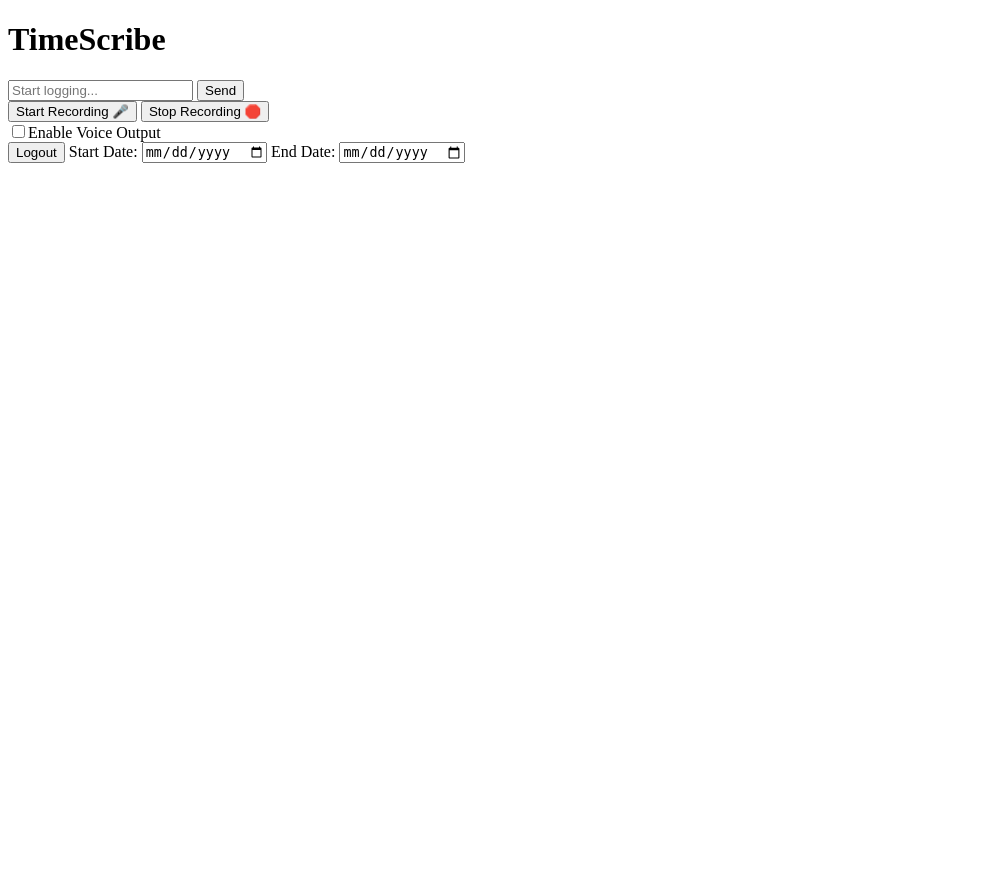
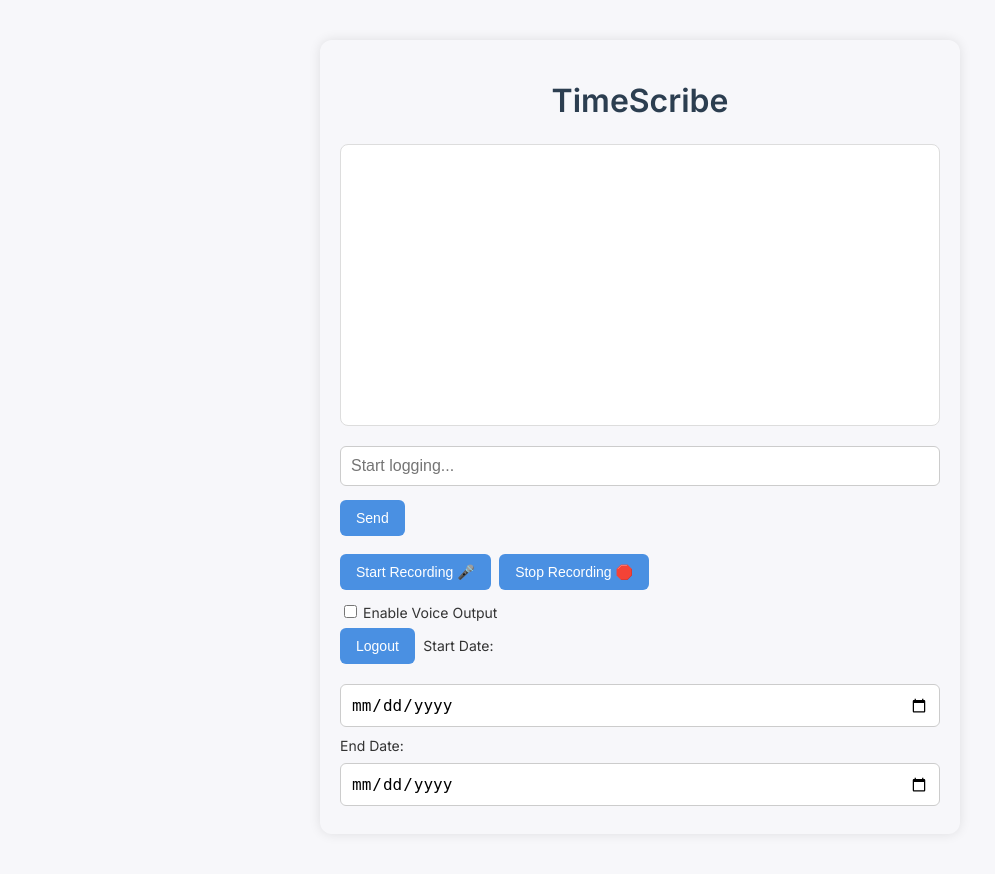
Before and after one commit to tednguyen1123/TimeScribe, a Flask app: template timescribe-flask-project/templates/index.html in a window 1280 px wide. Shown: the whole page, without its empty margins (0-995 px from the left). Before the commit the page ends 163 px from the top, so only its background shows below. Run offline with Flask 3, Linux system fonts and the light colour scheme; the template is opened without the code that fills it, so the values that code supplies are empty.

Commit message:
incorporated the model and changed the front end

```diff
--- a/timescribe-flask-project/app.py
+++ b/timescribe-flask-project/app.py
@@ -39,7 +39,7 @@ def index():
                 embedding="openai/text-embedding-3-small",
                 memory_blocks=[
                     {"label": "human", "value": f"User name: {user_id}"},
-                    {"label": "persona", "value": "You are a memory journal keeper, helping users track their thoughts and experiences."}
+                    {"label": "persona", "value": "You are a memory journal keeper, helping users track their thoughts and experiences. Only respond with 'logged entry for {date}' when the user inputs a message."}
                 ]
             )
             agent_id = agent.id
@@ -69,9 +69,8 @@ def login():
 def chat():
     data = request.get_json()
     user_input = data.get("message", "")
-    datetime_now = datetime.datetime.now().strftime(r"%Y-%m-%d %H:%M")
+    datetime_now = datetime.datetime.now().strftime(r"%Y-%m-%d")
     user_input = f"{datetime_now} \n\n{user_input}"
-    print(f"User input: {user_input}")
     if not user_input:
         return {"error": "No message provided"}, 400
 
@@ -85,16 +84,19 @@ def chat():
                 ),
             ],
         )
-        print("Letta response:", response)
     except requests.exceptions.Timeout as e:
         print("❌ Letta timeout error:", e)
         return jsonify({"error": "Request timed out"}), 504
     except Exception as e:
         print("❌ Letta error:", e)
         return jsonify({"error": str(e)}), 500
-    print("Gurt", response.messages[1].content)
 
-    return Response(response=response.messages[1].content, mimetype="text/plain")
+    for msg in response.messages:
+        if msg.message_type == "assistant_message":
+            return jsonify({
+                "response": msg.content,
+                "timestamp": datetime_now
+    })
 
 @app.route("/transcribe", methods=["POST"])
 def transcribe():
@@ -117,8 +119,6 @@ def transcribe():
     else:
         transcription = "No transcription available."
 
-    print(transcription)
-
     return jsonify({"transcription": transcription})
 
 if __name__ == "__main__":
--- a/timescribe-flask-project/static/script.js
+++ b/timescribe-flask-project/static/script.js
@@ -4,7 +4,7 @@ let audioChunks = [];
 function startRecordingLive() {
   const listeningBox = document.getElementById("listening-box");
 
-  listeningBox.innerText = "Listening...";
+  listeningBox.innerText = "🎙 Listening...";
   audioChunks = [];
 
   navigator.mediaDevices.getUserMedia({ audio: true }).then(stream => {
@@ -21,6 +21,7 @@ function startRecordingLive() {
       const formData = new FormData();
       formData.append("audio", fullBlob, "recording.webm");
 
+      try {
         const res = await fetch("/transcribe", {
           method: "POST",
           body: formData
@@ -28,12 +29,23 @@ function startRecordingLive() {
 
         const data = await res.json();
         const transcript = data.transcription;
-      console.log("Transcription:", data);
+        console.log("Transcription:", transcript);
 
       // Pre-fill input box (but don't send it yet)
         document.getElementById("user-input").value = transcript;
         sendMessage();
+
+      } catch (err) {
+        console.error("Transcription failed:", err);
+        listeningBox.innerText = "⚠️ Transcription failed.";
+      }
+
+      listeningBox.innerText = "";
     };
+  })
+    .catch(err => {
+      console.error("Microphone access denied or failed:", err);
+      listeningBox.innerText = "🎙 Microphone not available.";
     });
 }
 
@@ -43,16 +55,20 @@ function stopRecordingLive() {
   if (mediaRecorder && mediaRecorder.state !== "inactive") {
     mediaRecorder.stop();
   }
+  listeningBox.innerText = "";
 }
 
 async function sendMessage() {
   const input = document.getElementById("user-input");
   const chatBox = document.getElementById("chat-box");
+  const dateInput = document.getElementById("date-start");
 
-  const message = input.value;
+
+  const message = input.value.trim();
   if (!message) return;
 
   chatBox.innerHTML += `<p><b>You:</b> ${message}</p>`;
+  const date = dateInput?.value;
   input.value = "";
 
 
@@ -64,5 +80,6 @@ async function sendMessage() {
   });
 
   const data = await response.json();
+  console.log("AI Response:", data);
   chatBox.innerHTML += `<p><b>AI:</b> ${data.response}</p>`;
 }
--- a/timescribe-flask-project/templates/index.html
+++ b/timescribe-flask-project/templates/index.html
@@ -4,6 +4,75 @@
     <meta charset="UTF-8" />
     <meta name="viewport" content="width=device-width, initial-scale=1.0" />
     <title>TimeScribe</title>
+    <link rel="stylesheet" href="https://fonts.googleapis.com/css?family=Inter:400,600&display=swap" />
+    <style>
+      body {
+        font-family: 'Inter', sans-serif;
+        background-color: #f7f7fa;
+        color: #333;
+        max-width: 600px;
+        margin: 40px auto;
+        padding: 20px;
+        border-radius: 12px;
+        box-shadow: 0 0 12px rgba(0, 0, 0, 0.1);
+      }
+      h1 {
+        text-align: center;
+        margin-bottom: 24px;
+        color: #2c3e50;
+      }
+      #chat-box {
+        background-color: #ffffff;
+        border: 1px solid #ddd;
+        padding: 15px;
+        border-radius: 8px;
+        height: 250px;
+        overflow-y: auto;
+        margin-bottom: 20px;
+      }
+      input[type="text"],
+      input[type="date"] {
+        padding: 10px;
+        font-size: 16px;
+        margin: 8px 0;
+        width: calc(100% - 22px);
+        border: 1px solid #ccc;
+        border-radius: 6px;
+        display: block;
+      }
+      button {
+        padding: 10px 16px;
+        margin: 6px 4px 12px 0;
+        border: none;
+        background-color: #4a90e2;
+        color: white;
+        border-radius: 6px;
+        cursor: pointer;
+        font-size: 14px;
+      }
+      button:hover {
+        background-color: #357abd;
+      }
+      .controls {
+        display: flex;
+        flex-wrap: wrap;
+        gap: 10px;
+        margin-bottom: 12px;
+      }
+      .date-range {
+        display: flex;
+        flex-direction: column;
+        gap: 8px;
+        margin: 12px 0;
+      }
+      label {
+        font-size: 14px;
+        margin-top: 4px;
+      }
+      #voice-output {
+        margin-right: 6px;
+      }
+    </style>
   </head>
   <body>
     <h1>TimeScribe</h1>
```
Lines whose indentation alone changed are shown as unchanged.
